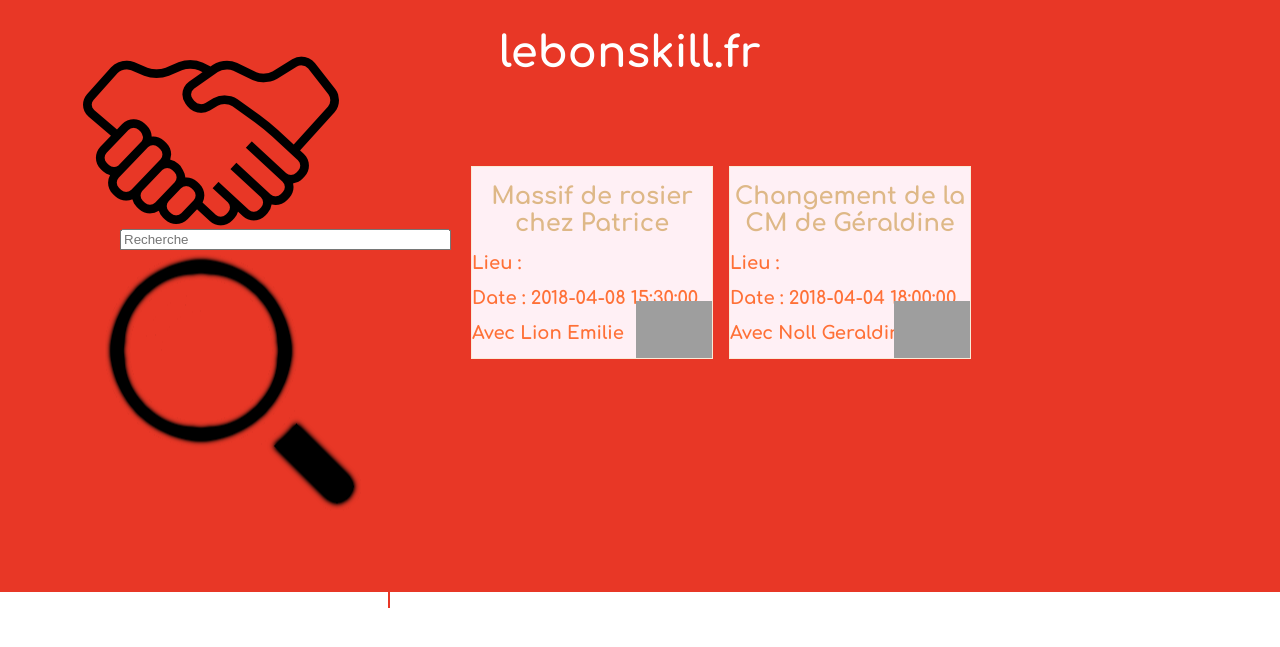
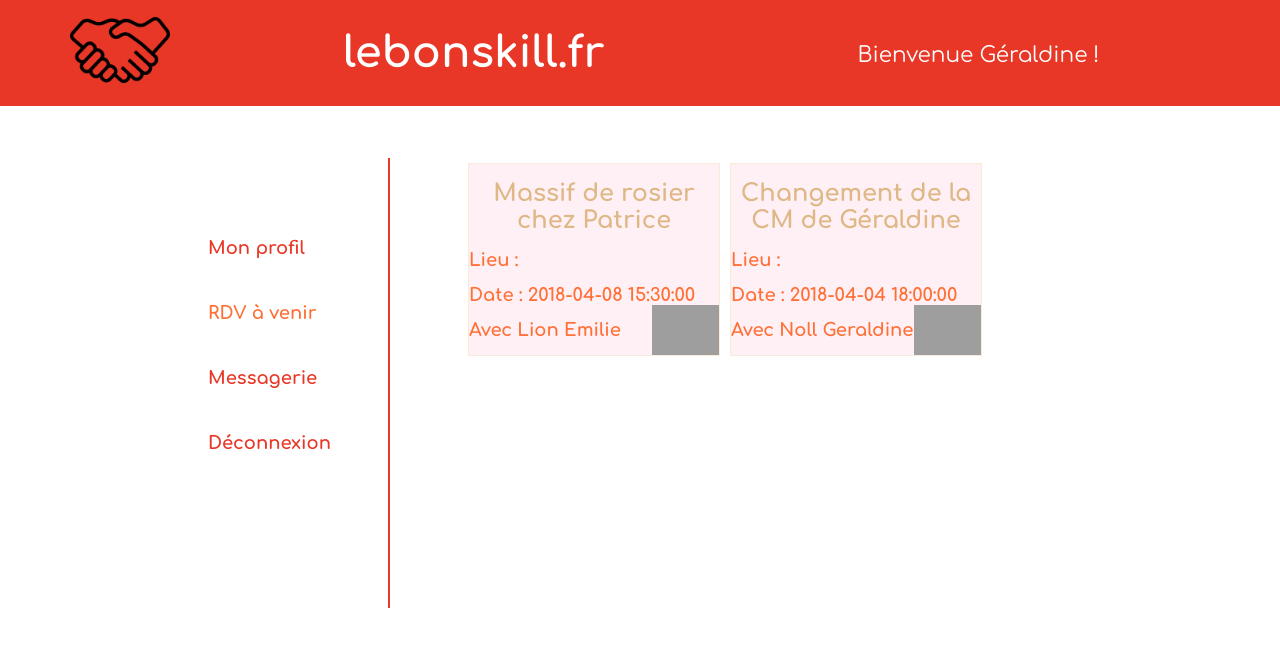
Before and after one commit to galexi/lebonbret, a PHP site: page /rendezvous.php in a window 1280 px wide. Shown: the top 647 px of the page. Run offline with PHP 8.4, Linux system fonts and the light colour scheme; data comes from the database, SQL or seed files in the repository; some web fonts are replaced; grey boxes are pictures that could not be loaded.

Commit message:
Adaptation style
+ ajout de liens

```diff
--- a/main_style.css
+++ b/main_style.css
@@ -167,20 +167,19 @@
 
 .brick > h2, h3, p {
     position: relative;
-    left: 10%;
+    left: 150px;
 }
 
 .brick > button {
-  position: relative;
   background-color: #E83726;
   font-family: 'Comfortaa-Bold';
   font-size: 20px;
   border-style: none;
   border-radius: 12px;
   color: azure;
-  left: 150px;
-  top: 100px;
-  margin-left: 50px;
+  margin-top: 0px;
+  margin-left: 5px;
+  float: right;
 }
 
 .brick > .underbrick {
@@ -213,10 +212,10 @@
 .tile {
   position: relative;
   float: left;
-  width: 30%;
+  width: 250px;
   height: auto;
   background-color: lavenderblush;
-  margin: 1%;
+  margin: 5px;
   border-width: thin;
   border-style: solid;
   border-color: antiquewhite;
@@ -224,7 +223,7 @@
 
 .tile > img {
   position: absolute;
-  height: 30%;
+  height: 50px;
   width: auto;
   right: 0%;
   bottom: 0%;
--- a/rendezvous.php
+++ b/rendezvous.php
@@ -18,14 +18,14 @@
     <body>
       <div id="top-bar">
           <div id="top-bar_wl">
-          <a href="competences.php" ><img style="height: 70%; width: auto; margin: 5%;" src="img/logo.png"/></a>
+            <a href="competences.php" ><img src="img/logo.png"/></a>
           </div>
           <div id="top-bar_wc">
               <h1>lebonskill.fr</h1>
           </div>
           <div id="top-bar_wr">
-          <input style="float: left; height: 30%; width: 70%;" type="text" placeholder="Recherche">
-          <img style="height: 30%; width: auto; float: left; margin: 1%;" src="img/search_img.png"/>
+              <p>Bienvenue <?php $current_user_firstname = "Géraldine";
+              echo $current_user_firstname; ?> !</p>
           </div>
       </div>
       <div id="left-menu">
```
Also changed, not shown: competences.php (+5 -5 lines). Lines whose indentation alone changed are shown as unchanged.
